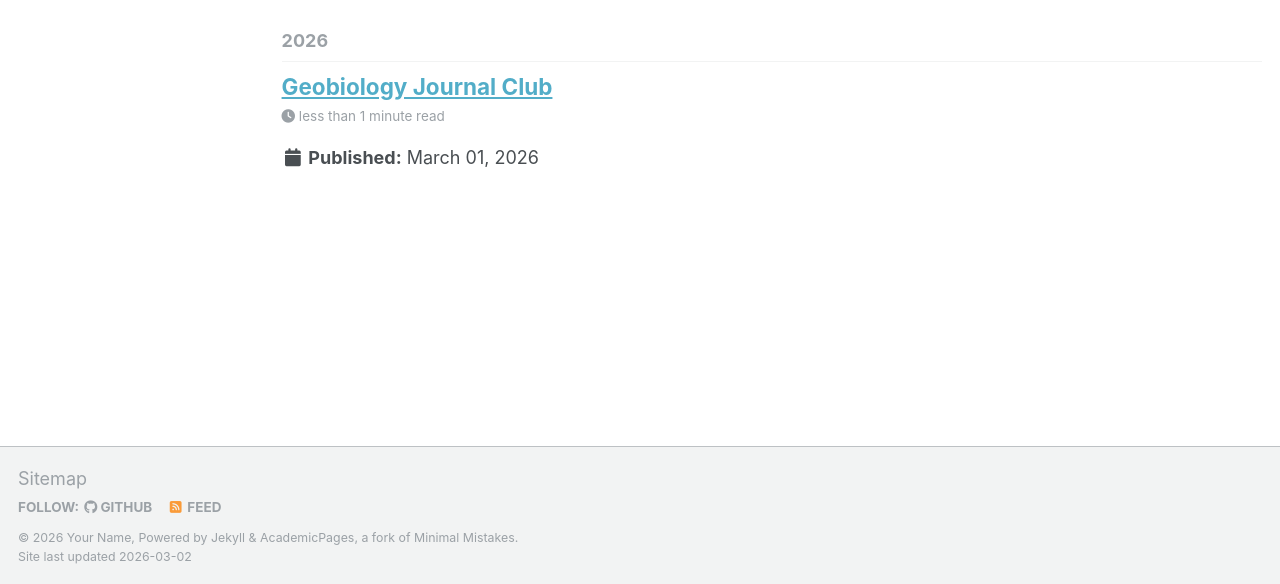
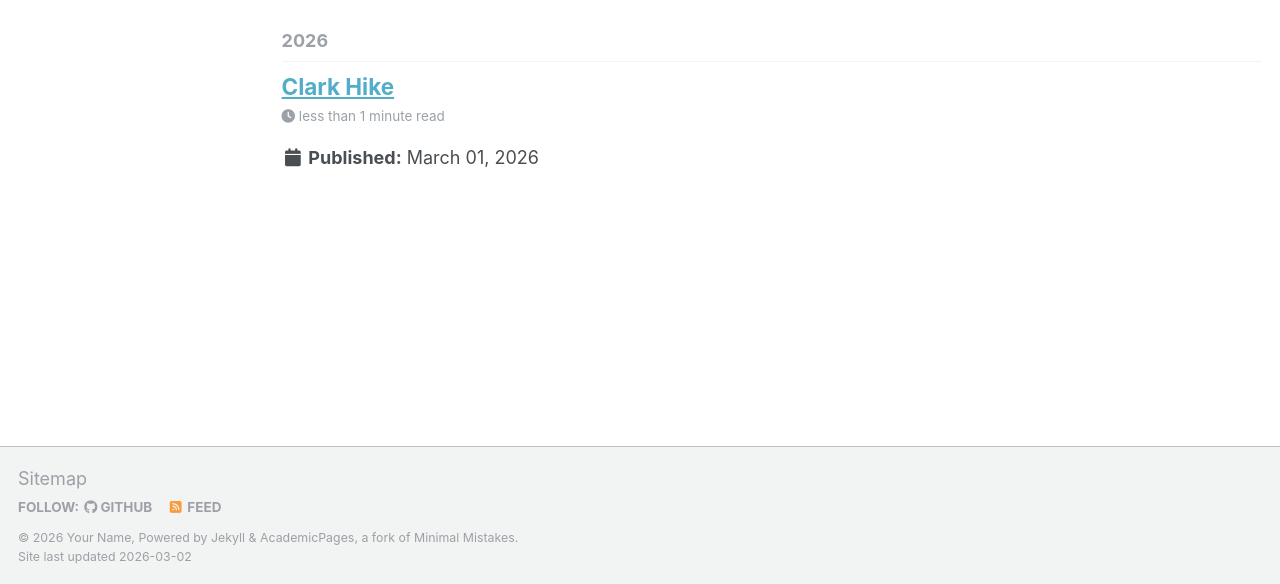
Before and after one commit to aprow620/aprow620.github.io, a Jekyll site: the page built from _pages/year-archive.html, in a window 1280 px wide and 1360 px high. Shown: the part 776-1360 px from the top of the window. Built offline with Jekyll 4.4.1, drawn with Linux system fonts in a browser that asks for light colours.

Commit message:
Update 2024-08-09-clark.md

```diff
--- a/_posts/2024-08-09-clark.md
+++ b/_posts/2024-08-09-clark.md
@@ -1,5 +1,5 @@
 ---
-title: "Geobiology Journal Club"
+title: "Clark Hike"
 date: 2026-03-01
 permalink: /post/Clark-Hike/
 author_profile: true
```
